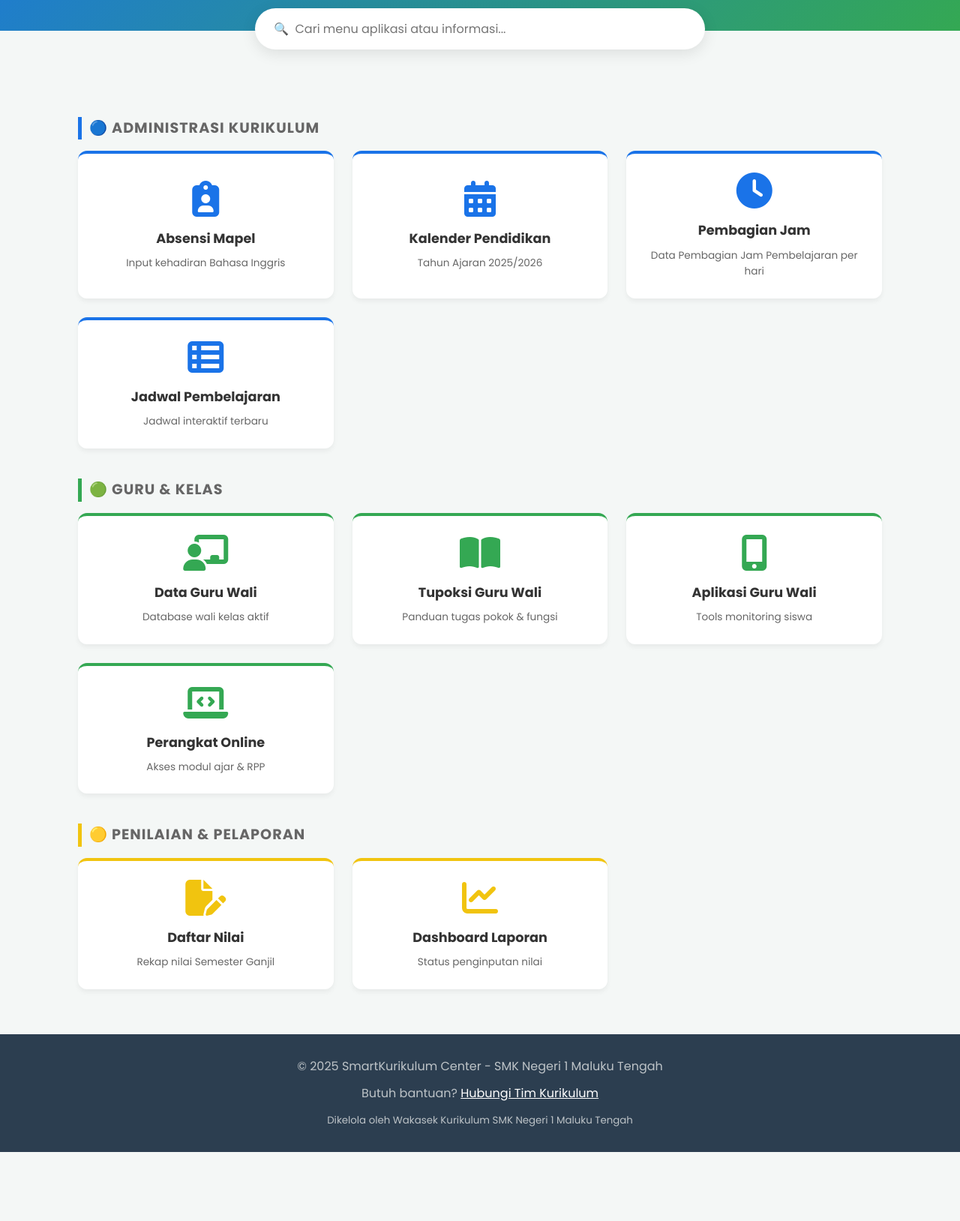
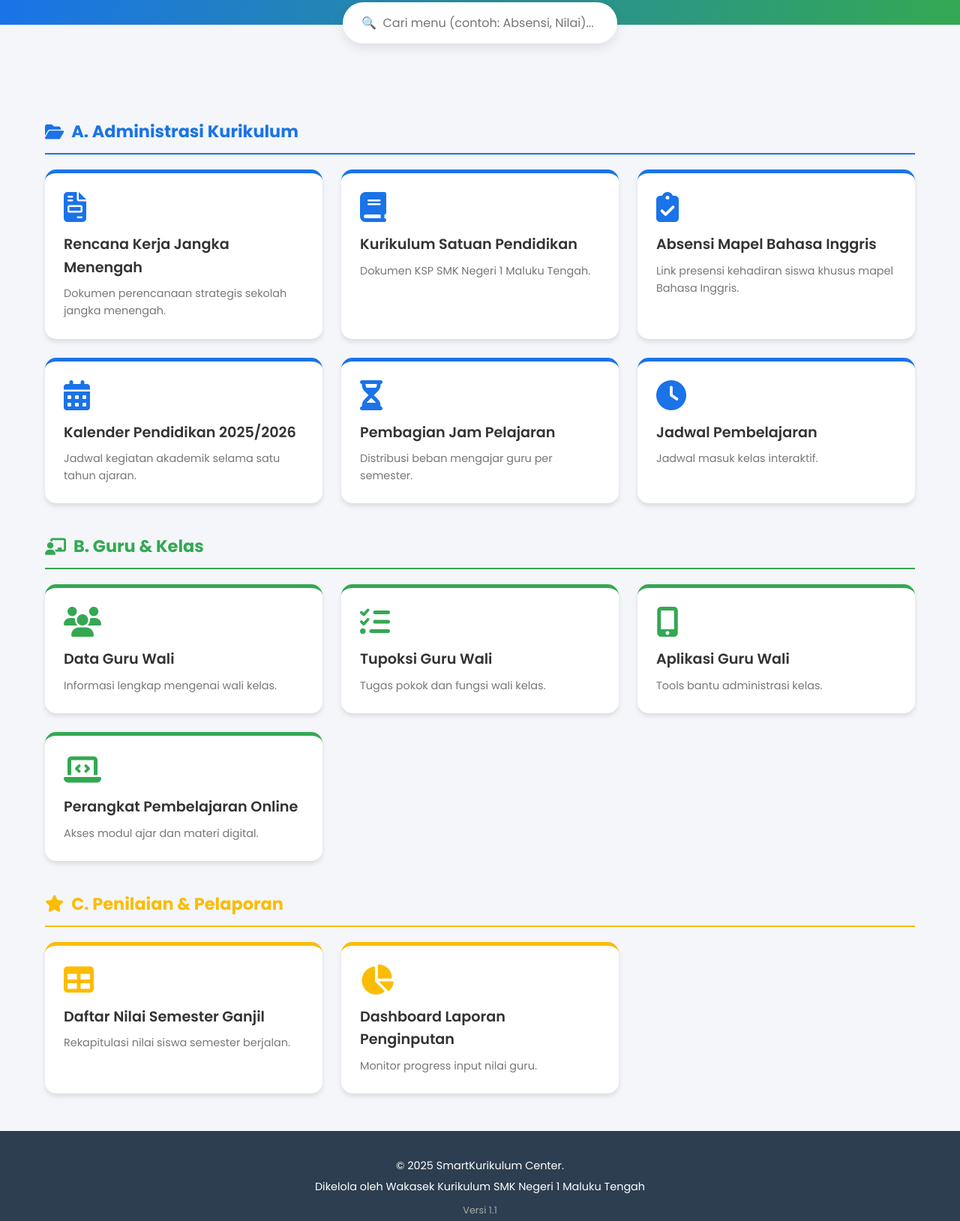
Before and after one commit to alexbahy740/smart-kurikulum-, a plain HTML site: page index.html in a window 1280 px wide. Shown: the part 417-2045 px from the top of the page at 75% size. Before the commit the page ends 1953 px from the top, so only its background shows below. Drawn offline with Linux system fonts and the light colour scheme.

Commit message:
Update index.html

```diff
--- a/index.html
+++ b/index.html
@@ -3,22 +3,19 @@
 <head>
     <meta charset="UTF-8">
     <meta name="viewport" content="width=device-width, initial-scale=1.0">
-    <title>SmartKurikulum Center - SMKN 1 Maluku Tengah</title>
+    <title>SmartKurikulum Center - SMK Negeri 1 Maluku Tengah</title>
 
     <link href="https://fonts.googleapis.com/css2?family=Poppins:wght@300;400;600;700&display=swap" rel="stylesheet">
-
     <link rel="stylesheet" href="https://cdnjs.cloudflare.com/ajax/libs/font-awesome/6.4.0/css/all.min.css">
 
     <style>
-        /* --- RESET & GLOBAL STYLES --- */
         :root {
             --primary-blue: #1A73E8;
             --primary-green: #34A853;
-            --accent-yellow: #f1c40f;
+            --bg-light: #f4f6f9;
             --text-dark: #333;
-            --text-light: #666;
-            --bg-light: #f4f7f6;
-            --white: #ffffff;
+            --card-shadow: 0 4px 6px rgba(0,0,0,0.1);
+            --card-hover: 0 10px 20px rgba(0,0,0,0.15);
         }
 
         * {
@@ -37,25 +34,25 @@
             min-height: 100vh;
         }
 
-        a {
-            text-decoration: none;
-            color: inherit;
+        /* 1. Header */
+        header {
+            background: #fff;
+            padding: 15px 5%;
+            display: flex;
+            align-items: center;
+            box-shadow: 0 2px 5px rgba(0,0,0,0.05);
+            position: sticky;
+            top: 0;
+            z-index: 100;
         }
 
-        /* --- 1. HEADER --- */
-        header {
-            background: var(--white);
-            padding: 15px 5%;
-            box-shadow: 0 2px 10px rgba(0,0,0,0.05);
+        .logo-container {
             display: flex;
             align-items: center;
-            gap: 20px;
-            position: sticky;
-            top: 0;
-            z-index: 1000;
+            gap: 15px;
         }
 
-        .logo img {
+        .logo-img {
             height: 60px;
             width: auto;
         }
@@ -69,51 +66,48 @@
 
         .header-text p {
             font-size: 0.9rem;
-            color: var(--text-light);
-            font-weight: 400;
+            color: #666;
         }
 
-        /* --- 2. HERO SECTION --- */
+        /* 2. Hero Section */
         .hero {
-            background: linear-gradient(135deg, #1A73E8 0%, #34A853 100%);
-            color: var(--white);
+            background: linear-gradient(90deg, #1A73E8, #34A853);
+            color: white;
+            padding: 80px 20px;
             text-align: center;
-            padding: 80px 20px;
-            display: flex;
-            flex-direction: column;
-            align-items: center;
-            justify-content: center;
         }
 
         .hero h2 {
             font-size: 2.5rem;
             margin-bottom: 20px;
-            max-width: 800px;
+            font-weight: 700;
         }
 
-        .hero-btn {
-            background: var(--white);
+        .btn-cta {
+            background: white;
             color: var(--primary-blue);
             padding: 12px 30px;
             border-radius: 50px;
+            text-decoration: none;
             font-weight: 600;
             font-size: 1.1rem;
             transition: all 0.3s ease;
-            box-shadow: 0 4px 15px rgba(0,0,0,0.2);
+            display: inline-block;
+            box-shadow: 0 4px 10px rgba(0,0,0,0.2);
         }
 
-        .hero-btn:hover {
-            transform: scale(1.05);
-            box-shadow: 0 6px 20px rgba(0,0,0,0.3);
+        .btn-cta:hover {
+            transform: translateY(-3px);
+            background: #f1f1f1;
+            box-shadow: 0 6px 15px rgba(0,0,0,0.3);
         }
 
-        /* --- 3. SEARCH BAR --- */
+        /* 3. Search Bar */
         .search-container {
-            margin: -30px auto 40px;
-            width: 90%;
             max-width: 600px;
+            margin: -30px auto 40px; /* Pull up into hero slightly */
+            padding: 0 20px;
             position: relative;
-            z-index: 10;
         }
 
         .search-box {
@@ -121,260 +115,265 @@
             padding: 15px 25px;
             border-radius: 50px;
             border: none;
-            box-shadow: 0 5px 20px rgba(0,0,0,0.1);
+            box-shadow: 0 5px 15px rgba(0,0,0,0.1);
             font-size: 1rem;
             outline: none;
-            transition: 0.3s;
         }
 
-        .search-box:focus {
-            box-shadow: 0 8px 25px rgba(0,0,0,0.15);
-        }
-
-        /* --- 4. DASHBOARD (GRID) --- */
-        .main-content {
-            padding: 20px 5%;
-            flex: 1;
+        /* 4. Dashboard Grid */
+        .container {
             max-width: 1200px;
             margin: 0 auto;
-            width: 100%;
+            padding: 20px;
+            flex: 1;
         }
 
         .section-title {
-            margin: 30px 0 15px;
-            font-size: 1.2rem;
-            color: var(--text-light);
-            border-left: 5px solid;
-            padding-left: 10px;
-            text-transform: uppercase;
-            letter-spacing: 1px;
+            margin: 40px 0 20px;
+            padding-bottom: 10px;
+            border-bottom: 2px solid #ddd;
+            font-size: 1.4rem;
+            color: #444;
+            display: flex;
+            align-items: center;
+            gap: 10px;
         }
 
-        .grid-container {
+        .grid-wrapper {
             display: grid;
-            grid-template-columns: repeat(3, 1fr); /* 3 Kolom Desktop */
+            grid-template-columns: repeat(3, 1fr);
             gap: 25px;
-            margin-bottom: 40px;
+            margin-bottom: 30px;
         }
 
-        /* Responsive Mobile */
-        @media (max-width: 768px) {
-            .grid-container {
-                grid-template-columns: 1fr; /* 1 Kolom HP */
-            }
-
-            .header-text h1 { font-size: 1.2rem; }
-            .hero h2 { font-size: 1.8rem; }
-        }
-
-        /* --- CARD STYLE --- */
+        /* Card Styles */
         .card {
-            background: var(--white);
-            border-radius: 12px;
+            background: white;
+            border-radius: 15px;
             padding: 25px;
-            text-align: center;
-            transition: all 0.3s ease;
-            box-shadow: 0 4px 6px rgba(0,0,0,0.05);
-            border-top: 4px solid transparent;
-            cursor: pointer;
+            text-decoration: none;
+            color: inherit;
+            box-shadow: var(--card-shadow);
+            transition: all 0.3s cubic-bezier(0.25, 0.8, 0.25, 1);
             display: flex;
             flex-direction: column;
-            align-items: center;
-            justify-content: center;
-            height: 100%;
+            align-items: flex-start;
+            border-top: 5px solid transparent;
+            position: relative;
+            overflow: hidden;
         }
 
         .card:hover {
             transform: translateY(-8px);
-            box-shadow: 0 12px 20px rgba(0,0,0,0.1);
+            box-shadow: var(--card-hover);
         }
 
-        .card i {
-            font-size: 3rem;
+        .card-icon {
+            font-size: 2.5rem;
             margin-bottom: 15px;
         }
 
-        .card h3 {
-            font-size: 1.1rem;
+        .card-title {
+            font-size: 1.2rem;
+            font-weight: 600;
             margin-bottom: 8px;
-            color: var(--text-dark);
         }
 
-        .card p {
-            font-size: 0.85rem;
-            color: var(--text-light);
+        .card-desc {
+            font-size: 0.9rem;
+            color: #777;
         }
 
-        /* Category Colors */
-        .cat-a { border-color: var(--primary-blue); }
-        .cat-a i { color: var(--primary-blue); }
+        /* Specific Colors for Categories */
+        /* Category A: Blue */
+        .cat-a .section-title { border-color: #1A73E8; color: #1A73E8; }
+        .card.type-a { border-color: #1A73E8; }
+        .card.type-a .card-icon { color: #1A73E8; }
 
-        .cat-b { border-color: var(--primary-green); }
-        .cat-b i { color: var(--primary-green); }
+        /* Category B: Green */
+        .cat-b .section-title { border-color: #34A853; color: #34A853; }
+        .card.type-b { border-color: #34A853; }
+        .card.type-b .card-icon { color: #34A853; }
 
-        .cat-c { border-color: var(--accent-yellow); }
-        .cat-c i { color: var(--accent-yellow); }
+        /* Category C: Yellow/Orange */
+        .cat-c .section-title { border-color: #fbbc04; color: #fbbc04; }
+        .card.type-c { border-color: #fbbc04; }
+        .card.type-c .card-icon { color: #fbbc04; }
 
-        /* --- FOOTER --- */
+        /* Footer */
         footer {
             background: #2c3e50;
-            color: #bdc3c7;
+            color: white;
             text-align: center;
             padding: 30px 20px;
             margin-top: auto;
         }
 
         footer p {
-            margin-bottom: 10px;
+            margin: 5px 0;
+            font-size: 0.9rem;
         }
 
         footer a {
-            color: var(--white);
-            text-decoration: underline;
+            color: #34A853;
+            text-decoration: none;
+        }
+
+        /* Mobile Responsiveness */
+        @media (max-width: 768px) {
+            .grid-wrapper {
+                grid-template-columns: 1fr; /* 1 Column on Mobile */
+            }
+
+            .header-text h1 { font-size: 1.2rem; }
+            .hero h2 { font-size: 1.8rem; }
+
+            .logo-img { height: 50px; }
         }
     </style>
 </head>
 <body>
 
     <header>
-        <div class="logo">
-            <a href="https://freeimage.host/i/fBlmXdN">
-                <img src="https://iili.io/fBlmXdN.png" alt="Logo SMK Negeri 1 Maluku Tengah">
-            </a>
-        </div>
+        <div class="logo-container">
+            <img src="https://iili.io/fBlmXdN.png" alt="Logo SMK" class="logo-img">
             <div class="header-text">
                 <h1>SmartKurikulum Center</h1>
                 <p>Portal Informasi Guru SMK Negeri 1 Maluku Tengah</p>
             </div>
+        </div>
     </header>
 
     <section class="hero">
-        <h2>Akses Cepat Seluruh Informasi Kurikulum di Satu Tempat</h2>
-        <a href="#dashboard" class="hero-btn">Mulai Sekarang</a>
+        <h2>Akses Cepat Seluruh Informasi<br>Kurikulum di Satu Tempat</h2>
+        <a href="#menu-area" class="btn-cta">Mulai Sekarang</a>
     </section>
 
     <div class="search-container">
-        <input type="text" id="searchInput" class="search-box" placeholder="🔍  Cari menu aplikasi atau informasi...">
+        <input type="text" id="searchInput" class="search-box" placeholder="🔍  Cari menu (contoh: Absensi, Nilai)..." onkeyup="filterMenu()">
     </div>
 
-    <main id="dashboard" class="main-content">
+    <main class="container" id="menu-area">
 
-        <div class="section-header" style="color: var(--primary-blue);">
-            <h4 class="section-title" style="border-color: var(--primary-blue);">🔵 Administrasi Kurikulum</h4>
-        </div>
-        <div class="grid-container">
-            <a href="https://smkn1malteng.my.canva.site/bs8mcv8majfq0n7r" target="_blank" class="card-link">
-                <div class="card cat-a">
-                    <i class="fa-solid fa-clipboard-user"></i>
-                    <h3>Absensi Mapel</h3>
-                    <p>Input kehadiran Bahasa Inggris</p>
-                </div>
+        <div class="category-group cat-a">
+            <h3 class="section-title"><i class="fas fa-folder-open"></i> A. Administrasi Kurikulum</h3>
+            <div class="grid-wrapper">
+
+                <a href="https://docs.google.com/document/d/1q5PnpaQOPq04Pi44hCa_vD2kewklRx8N/edit?usp=sharing&ouid=109617087844226844570&rtpof=true&sd=true" target="_blank" class="card type-a">
+                    <i class="fas fa-file-invoice card-icon"></i>
+                    <div class="card-title">Rencana Kerja Jangka Menengah</div>
+                    <div class="card-desc">Dokumen perencanaan strategis sekolah jangka menengah.</div>
                 </a>
-            <a href="https://sites.google.com/view/kalender-pendidikan2025/home" target="_blank" class="card-link">
-                <div class="card cat-a">
-                    <i class="fa-solid fa-calendar-days"></i>
-                    <h3>Kalender Pendidikan</h3>
-                    <p>Tahun Ajaran 2025/2026</p>
-                </div>
+
+                <a href="https://docs.google.com/document/d/15mBAtdmtpNIgLSD3c3YG7oiAxdieLiyL/edit?usp=sharing&ouid=109617087844226844570&rtpof=true&sd=true" target="_blank" class="card type-a">
+                    <i class="fas fa-book card-icon"></i>
+                    <div class="card-title">Kurikulum Satuan Pendidikan</div>
+                    <div class="card-desc">Dokumen KSP SMK Negeri 1 Maluku Tengah.</div>
                 </a>
-            <a href="https://smkn1malteng.my.canva.site/jam-mengajar-smk-negeri-1-maluku-tengah-2025-2026" target="_blank" class="card-link">
-                <div class="card cat-a">
-                    <i class="fa-solid fa-clock"></i>
-                    <h3>Pembagian Jam</h3>
-                    <p>Data Pembagian Jam Pembelajaran per hari</p>
-                </div>
+
+                <a href="https://smkn1malteng.my.canva.site/bs8mcv8majfq0n7r" target="_blank" class="card type-a">
+                    <i class="fas fa-clipboard-check card-icon"></i>
+                    <div class="card-title">Absensi Mapel Bahasa Inggris</div>
+                    <div class="card-desc">Link presensi kehadiran siswa khusus mapel Bahasa Inggris.</div>
                 </a>
-            <a href="https://smkn1malteng.my.canva.site/copy-of-ui-jadwal-interaktif-smkn-1-maluku-tengah-2025-2026" target="_blank" class="card-link">
-                <div class="card cat-a">
-                    <i class="fa-solid fa-table-list"></i>
-                    <h3>Jadwal Pembelajaran</h3>
-                    <p>Jadwal interaktif terbaru</p>
-                </div>
+
+                <a href="https://alexbahy34-code.github.io/kalender-pendidikan/" target="_blank" class="card type-a">
+                    <i class="fas fa-calendar-alt card-icon"></i>
+                    <div class="card-title">Kalender Pendidikan 2025/2026</div>
+                    <div class="card-desc">Jadwal kegiatan akademik selama satu tahun ajaran.</div>
+                </a>
+
+                <a href="https://smkn1malteng.my.canva.site/jam-mengajar-smk-negeri-1-maluku-tengah-2025-2026" target="_blank" class="card type-a">
+                    <i class="fas fa-hourglass-half card-icon"></i>
+                    <div class="card-title">Pembagian Jam Pelajaran</div>
+                    <div class="card-desc">Distribusi beban mengajar guru per semester.</div>
+                </a>
+
+                <a href="https://smkn1malteng.my.canva.site/copy-of-ui-jadwal-interaktif-smkn-1-maluku-tengah-2025-2026" target="_blank" class="card type-a">
+                    <i class="fas fa-clock card-icon"></i>
+                    <div class="card-title">Jadwal Pembelajaran</div>
+                    <div class="card-desc">Jadwal masuk kelas interaktif.</div>
                 </a>
             </div>
+        </div>
 
-        <div class="section-header" style="color: var(--primary-green);">
-            <h4 class="section-title" style="border-color: var(--primary-green);">🟢 Guru & Kelas</h4>
-        </div>
-        <div class="grid-container">
-            <a href="https://smkn1malteng.my.canva.site/dagwxsv7pai" target="_blank" class="card-link">
-                <div class="card cat-b">
-                    <i class="fa-solid fa-chalkboard-user"></i>
-                    <h3>Data Guru Wali</h3>
-                    <p>Database wali kelas aktif</p>
-                </div>
+        <div class="category-group cat-b">
+            <h3 class="section-title"><i class="fas fa-chalkboard-teacher"></i> B. Guru & Kelas</h3>
+            <div class="grid-wrapper">
+
+                <a href="https://smkn1malteng.my.canva.site/dagwxsv7pai" target="_blank" class="card type-b">
+                    <i class="fas fa-users card-icon"></i>
+                    <div class="card-title">Data Guru Wali</div>
+                    <div class="card-desc">Informasi lengkap mengenai wali kelas.</div>
                 </a>
-            <a href="https://smkn1malteng.my.canva.site/dagwxrsiwr8" target="_blank" class="card-link">
-                <div class="card cat-b">
-                    <i class="fa-solid fa-book-open"></i>
-                    <h3>Tupoksi Guru Wali</h3>
-                    <p>Panduan tugas pokok & fungsi</p>
-                </div>
+
+                <a href="https://smkn1malteng.my.canva.site/dagwxrsiwr8" target="_blank" class="card type-b">
+                    <i class="fas fa-list-check card-icon"></i>
+                    <div class="card-title">Tupoksi Guru Wali</div>
+                    <div class="card-desc">Tugas pokok dan fungsi wali kelas.</div>
                 </a>
-            <a href="https://smkn1malteng.my.canva.site/dagztogsf-q" target="_blank" class="card-link">
-                <div class="card cat-b">
-                    <i class="fa-solid fa-mobile-screen-button"></i>
-                    <h3>Aplikasi Guru Wali</h3>
-                    <p>Tools monitoring siswa</p>
-                </div>
+
+                <a href="https://smkn1malteng.my.canva.site/dagztogsf-q" target="_blank" class="card type-b">
+                    <i class="fas fa-mobile-alt card-icon"></i>
+                    <div class="card-title">Aplikasi Guru Wali</div>
+                    <div class="card-desc">Tools bantu administrasi kelas.</div>
                 </a>
-            <a href="https://alexbahy34-code.github.io/perangkat-online-SMK/" target="_blank" class="card-link">
-                <div class="card cat-b">
-                    <i class="fa-solid fa-laptop-code"></i>
-                    <h3>Perangkat Online</h3>
-                    <p>Akses modul ajar & RPP</p>
-                </div>
+
+                <a href="https://alexbahy34-code.github.io/perangkat-online-SMK/" target="_blank" class="card type-b">
+                    <i class="fas fa-laptop-code card-icon"></i>
+                    <div class="card-title">Perangkat Pembelajaran Online</div>
+                    <div class="card-desc">Akses modul ajar dan materi digital.</div>
                 </a>
             </div>
+        </div>
 
-        <div class="section-header" style="color: var(--accent-yellow);">
-            <h4 class="section-title" style="border-color: var(--accent-yellow);">🟡 Penilaian & Pelaporan</h4>
+        <div class="category-group cat-c">
+            <h3 class="section-title"><i class="fas fa-star"></i> C. Penilaian & Pelaporan</h3>
+            <div class="grid-wrapper">
+
+                <a href="https://sites.google.com/view/daftar-nilai-smkn1/home" target="_blank" class="card type-c">
+                    <i class="fas fa-table card-icon"></i>
+                    <div class="card-title">Daftar Nilai Semester Ganjil</div>
+                    <div class="card-desc">Rekapitulasi nilai siswa semester berjalan.</div>
+                </a>
+
+                <a href="https://script.google.com/macros/s/AKfycbw4vDCff5BTE2DurxfF1dwKF7JeMTzHKFNWrp9S_jgrcl7ZSqYPnKoBpwnLkQsVMJX7/exec" target="_blank" class="card type-c">
+                    <i class="fas fa-chart-pie card-icon"></i>
+                    <div class="card-title">Dashboard Laporan Penginputan</div>
+                    <div class="card-desc">Monitor progress input nilai guru.</div>
+                </a>
             </div>
-        <div class="grid-container">
-            <a href="https://sites.google.com/view/daftar-nilai-smkn1/home" target="_blank" class="card-link">
-                <div class="card cat-c">
-                    <i class="fa-solid fa-file-pen"></i>
-                    <h3>Daftar Nilai</h3>
-                    <p>Rekap nilai Semester Ganjil</p>
-                </div>
-            </a>
-            <a href="https://script.google.com/macros/s/AKfycbw4vDCff5BTE2DurxfF1dwKF7JeMTzHKFNWrp9S_jgrcl7ZSqYPnKoBpwnLkQsVMJX7/exec" target="_blank" class="card-link">
-                <div class="card cat-c">
-                    <i class="fa-solid fa-chart-line"></i>
-                    <h3>Dashboard Laporan</h3>
-                    <p>Status penginputan nilai</p>
-                </div>
-            </a>
         </div>
 
     </main>
 
     <footer>
-        <p>&copy; 2025 SmartKurikulum Center - SMK Negeri 1 Maluku Tengah</p>
-        <p>Butuh bantuan? <a href="#">Hubungi Tim Kurikulum</a></p>
-        <small>Dikelola oleh Wakasek Kurikulum SMK Negeri 1 Maluku Tengah</small>
+        <p>&copy; 2025 SmartKurikulum Center.</p>
+        <p>Dikelola oleh Wakasek Kurikulum SMK Negeri 1 Maluku Tengah</p>
+        <p style="margin-top: 10px; font-size: 0.8rem; color: #aaa;">Versi 1.1</p>
     </footer>
 
     <script>
-        const searchInput = document.getElementById('searchInput');
-        const cards = document.querySelectorAll('.card-link');
-        const sectionHeaders = document.querySelectorAll('.section-header');
+        function filterMenu() {
+            // Get input value
+            let input = document.getElementById('searchInput');
+            let filter = input.value.toUpperCase();
 
-        searchInput.addEventListener('keyup', (e) => {
-            const term = e.target.value.toLowerCase();
+            // Get all cards
+            let cards = document.getElementsByClassName('card');
 
-            cards.forEach(card => {
-                const title = card.querySelector('h3').textContent.toLowerCase();
-                const subtitle = card.querySelector('p').textContent.toLowerCase();
+            // Loop through all cards and hide those that don't match the search
+            for (let i = 0; i < cards.length; i++) {
+                let titleDiv = cards[i].getElementsByClassName('card-title')[0];
+                let txtValue = titleDiv.textContent || titleDiv.innerText;
 
-                if (title.includes(term) || subtitle.includes(term)) {
-                    card.style.display = "block";
+                if (txtValue.toUpperCase().indexOf(filter) > -1) {
+                    cards[i].style.display = "flex";
                 } else {
-                    card.style.display = "none";
+                    cards[i].style.display = "none";
                 }
-            });
-        });
+            }
+        }
     </script>
 </body>
-
 </html>
```
Lines whose indentation alone changed are shown as unchanged.
